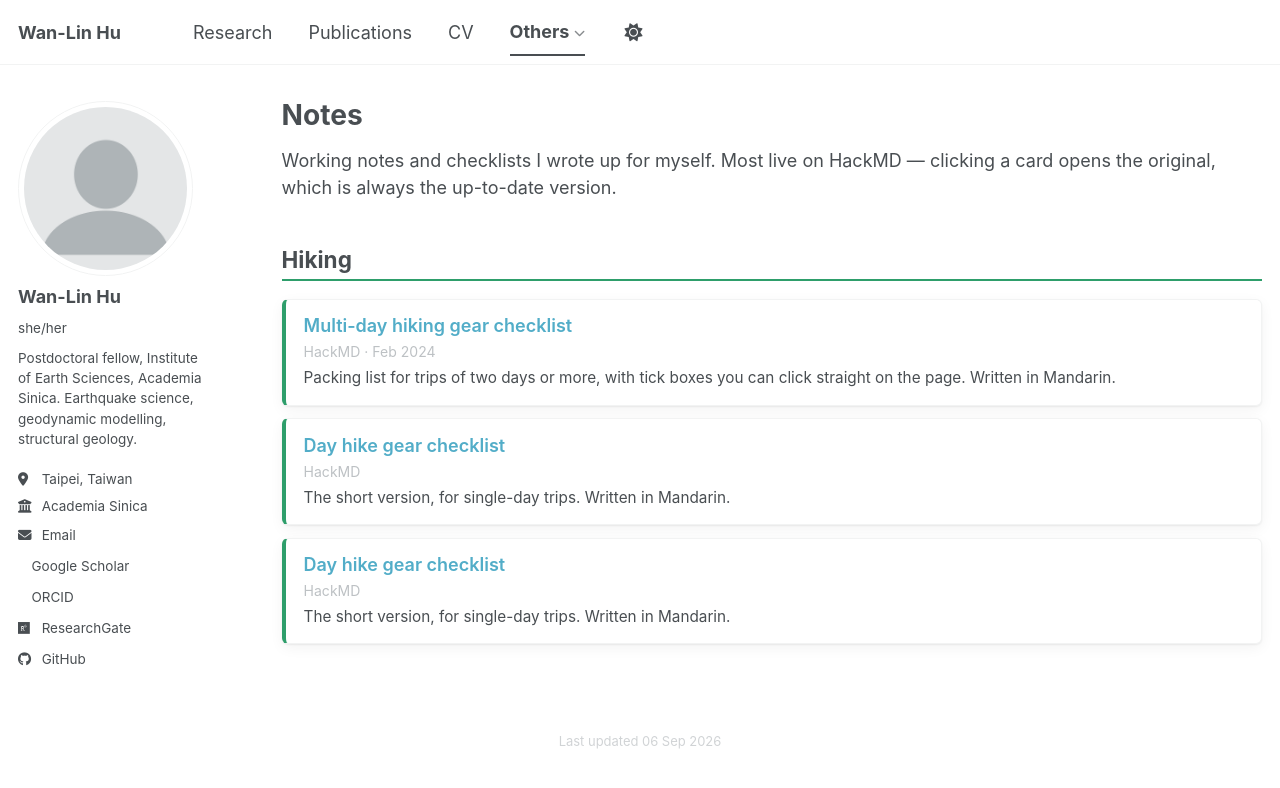
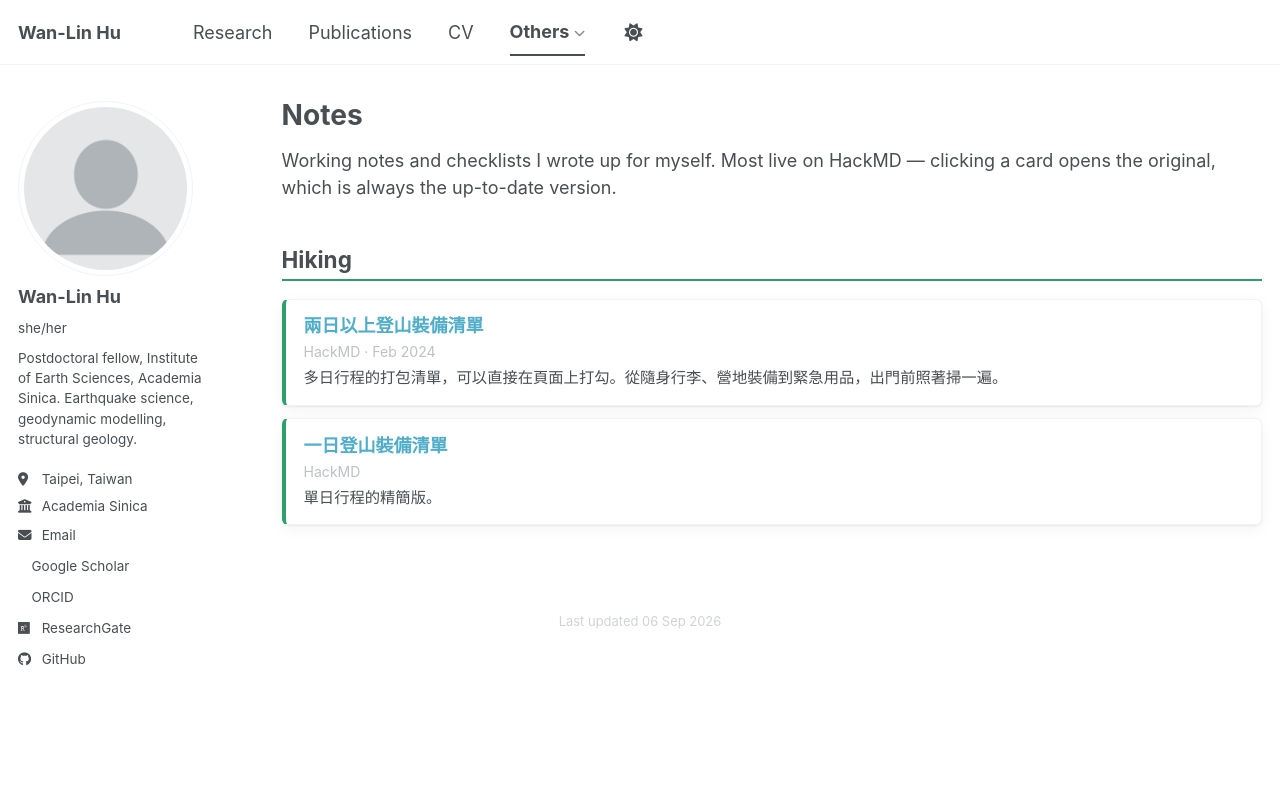
Before and after one commit to wanlin001/wanlin001.github.io, a Jekyll site: the page built from _pages/notes.html, in a window 1280 px wide. Shown: the top 788 px of the page. Built offline with Jekyll 4.4.1, drawn with Linux system fonts in a browser that asks for light colours; comment, search, counter and statistics services are not loaded; a style sheet for code colours, icons or effects is not loaded.

Commit message:
Add opt-in privacy-friendly analytics; restore Chinese note titles
Co-Authored-By: Claude Opus 5 <noreply@anthropic.com>

```diff
--- a/_config.yml
+++ b/_config.yml
@@ -172,9 +172,17 @@ social:
   links: # An array of links to social media profiles
 
 
-# Analytics
+# Analytics — 訪客統計
+# provider 設 "custom" 之後，只要填下面其中一個代號就會開始計算人流。
+# 兩個都是無 cookie、不需要同意橫幅，後台只有妳自己看得到。
+#   goatcounter_code : 到 goatcounter.com 免費註冊，填網址前面那段（例如 wanlin）
+#   cloudflare_token : Cloudflare Web Analytics 給的 token
+# 兩個都留空 = 完全不追蹤（現在就是這樣）。
+# 本機 jekyll serve 預覽永遠不會被計入。
 analytics:
-  provider               :  "false" # false (default), "google", "google-universal", "google-analytics-4", "custom"
+  provider               : "custom" # false, "google", "google-universal", "google-analytics-4", "custom"
+  goatcounter_code       :          # 例如 wanlin
+  cloudflare_token       :
   google:
     tracking_id          :
 
--- a/_data/notes.yml
+++ b/_data/notes.yml
@@ -9,7 +9,7 @@
 #    加第二則是在 notes: 底下多一組「  - title:」，不是再寫一次 notes:。
 #
 # 欄位（除了 title 和 url，其他都可以不寫）：
-#   - title     標題          ← 必填
+#   - title     標題          ← 必填。中文英文都可以，妳自己決定
 #     url       連結          ← 必填
 #     category  分區代號，填上面 categories 裡的 key；不填就歸到 Other
 #     source    來源，例如 HackMD / Medium / Notion
@@ -42,24 +42,18 @@ categories:
 
 notes:
 
-  - title: "Multi-day hiking gear checklist"
+  - title: "兩日以上登山裝備清單"
     url: "https://hackmd.io/@HuWanLin/H1qQUcWX1l"
     category: hiking
     source: "HackMD"
     date: "Feb 2024"
-    excerpt: "Packing list for trips of two days or more, with tick boxes you can click straight on the page. Written in Mandarin."
+    excerpt: "多日行程的打包清單，可以直接在頁面上打勾。從隨身行李、營地裝備到緊急用品，出門前照著掃一遍。"
 
-  - title: "Day hike gear checklist"
+  - title: "一日登山裝備清單"
     url: "https://hackmd.io/@HuWanLin/H1TIhHTt-x"
     category: hiking
     source: "HackMD"
-    excerpt: "The short version, for single-day trips. Written in Mandarin."
-
-  - title: "Day hike gear checklist"
-    url: "https://hackmd.io/@HuWanLin/H1TIhHTt-x"
-    category: hiking
-    source: "HackMD"
-    excerpt: "The short version, for single-day trips. Written in Mandarin."
+    excerpt: "單日行程的精簡版。"
 
 # 想再加一則，把下面這段複製出來、拿掉開頭的 # 就好：
 #
```
Also changed, not shown: README.md (+48 -0 lines), _includes/analytics-providers/custom.html (+28 -2 lines).
